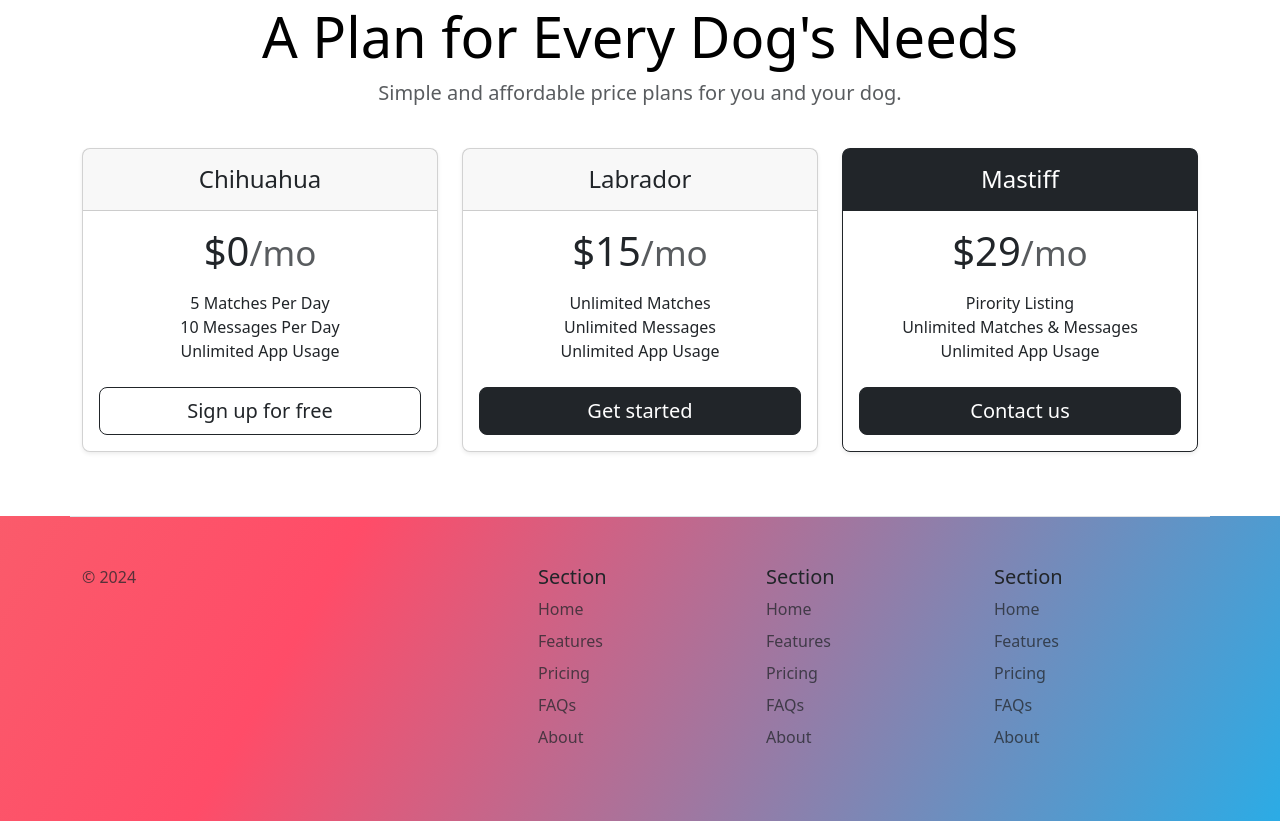
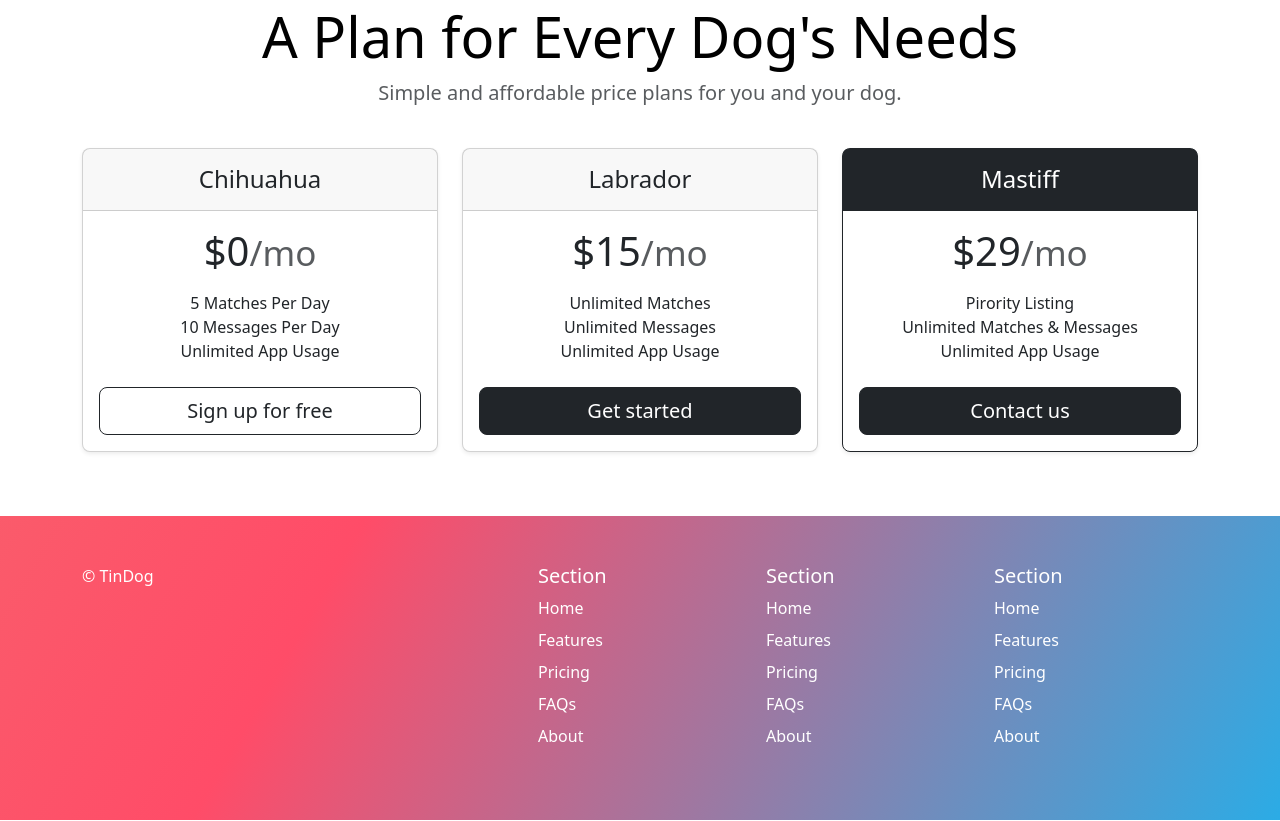
Before and after one commit to camilammoreira/appbrewery-web-dev-bootcamp, a plain HTML site: page 11.3 TinDog Project/index.html in a window 1280 px wide. Shown: the part 1593-2414 px from the top of the page. Drawn offline with nearby package versions, Linux system fonts and the light colour scheme.

Commit message:
bootstrap project: tindog fixes

```diff
--- a/11.3 TinDog Project/css/style.css
+++ b/11.3 TinDog Project/css/style.css
@@ -26,3 +26,7 @@
   height: 100px;
   border-radius: 50%;
 }
+
+.text-body-light, footer {
+  color: #fff;
+}
--- a/11.3 TinDog Project/index.html
+++ b/11.3 TinDog Project/index.html
@@ -191,10 +191,10 @@
 
   <!-- Footer -->
   <section id="footer" class="gradient-background">
-    <div class="container ">
-      <footer class="row row-cols-1 row-cols-sm-2 row-cols-md-5 py-5 border-top">
+    <div class="container">
+      <footer class="row row-cols-1 row-cols-sm-2 row-cols-md-5 py-5">
         <div class="col mb-3">
-          <p class="text-body-secondary">© 2024</p>
+          <p class="text-body-light">© TinDog</p>
         </div>
 
         <div class="col mb-3">
@@ -204,33 +204,33 @@
         <div class="col mb-3">
           <h5>Section</h5>
           <ul class="nav flex-column">
-            <li class="nav-item mb-2"><a href="#" class="nav-link p-0 text-body-secondary">Home</a></li>
-            <li class="nav-item mb-2"><a href="#" class="nav-link p-0 text-body-secondary">Features</a></li>
-            <li class="nav-item mb-2"><a href="#" class="nav-link p-0 text-body-secondary">Pricing</a></li>
-            <li class="nav-item mb-2"><a href="#" class="nav-link p-0 text-body-secondary">FAQs</a></li>
-            <li class="nav-item mb-2"><a href="#" class="nav-link p-0 text-body-secondary">About</a></li>
+            <li class="nav-item mb-2"><a href="#" class="nav-link p-0 text-body-light">Home</a></li>
+            <li class="nav-item mb-2"><a href="#" class="nav-link p-0 text-body-light">Features</a></li>
+            <li class="nav-item mb-2"><a href="#" class="nav-link p-0 text-body-light">Pricing</a></li>
+            <li class="nav-item mb-2"><a href="#" class="nav-link p-0 text-body-light">FAQs</a></li>
+            <li class="nav-item mb-2"><a href="#" class="nav-link p-0 text-body-light">About</a></li>
           </ul>
         </div>
 
         <div class="col mb-3">
           <h5>Section</h5>
           <ul class="nav flex-column">
-            <li class="nav-item mb-2"><a href="#" class="nav-link p-0 text-body-secondary">Home</a></li>
-            <li class="nav-item mb-2"><a href="#" class="nav-link p-0 text-body-secondary">Features</a></li>
-            <li class="nav-item mb-2"><a href="#" class="nav-link p-0 text-body-secondary">Pricing</a></li>
-            <li class="nav-item mb-2"><a href="#" class="nav-link p-0 text-body-secondary">FAQs</a></li>
-            <li class="nav-item mb-2"><a href="#" class="nav-link p-0 text-body-secondary">About</a></li>
+            <li class="nav-item mb-2"><a href="#" class="nav-link p-0 text-body-light">Home</a></li>
+            <li class="nav-item mb-2"><a href="#" class="nav-link p-0 text-body-light">Features</a></li>
+            <li class="nav-item mb-2"><a href="#" class="nav-link p-0 text-body-light">Pricing</a></li>
+            <li class="nav-item mb-2"><a href="#" class="nav-link p-0 text-body-light">FAQs</a></li>
+            <li class="nav-item mb-2"><a href="#" class="nav-link p-0 text-body-light">About</a></li>
           </ul>
         </div>
 
         <div class="col mb-3">
           <h5>Section</h5>
           <ul class="nav flex-column">
-            <li class="nav-item mb-2"><a href="#" class="nav-link p-0 text-body-secondary">Home</a></li>
-            <li class="nav-item mb-2"><a href="#" class="nav-link p-0 text-body-secondary">Features</a></li>
-            <li class="nav-item mb-2"><a href="#" class="nav-link p-0 text-body-secondary">Pricing</a></li>
-            <li class="nav-item mb-2"><a href="#" class="nav-link p-0 text-body-secondary">FAQs</a></li>
-            <li class="nav-item mb-2"><a href="#" class="nav-link p-0 text-body-secondary">About</a></li>
+            <li class="nav-item mb-2"><a href="#" class="nav-link p-0 text-body-light">Home</a></li>
+            <li class="nav-item mb-2"><a href="#" class="nav-link p-0 text-body-light">Features</a></li>
+            <li class="nav-item mb-2"><a href="#" class="nav-link p-0 text-body-light">Pricing</a></li>
+            <li class="nav-item mb-2"><a href="#" class="nav-link p-0 text-body-light">FAQs</a></li>
+            <li class="nav-item mb-2"><a href="#" class="nav-link p-0 text-body-light">About</a></li>
           </ul>
         </div>
       </footer>
```
